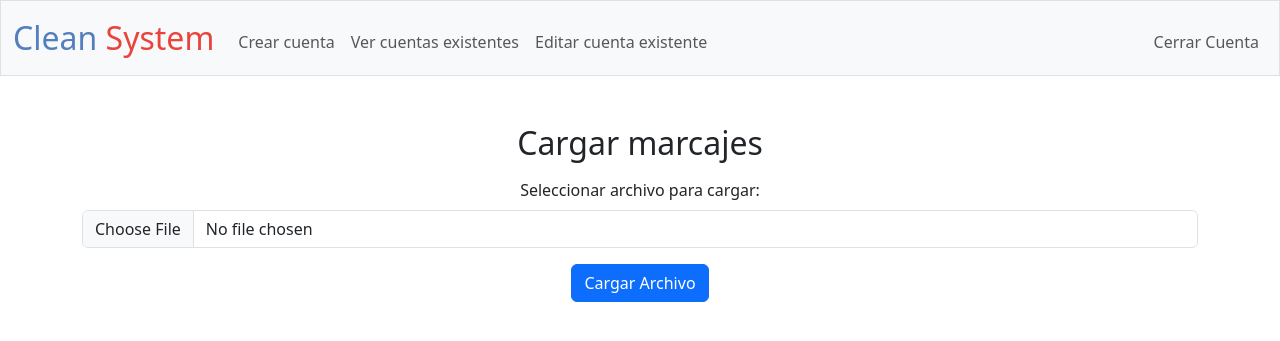
After one commit to Sady-Guzman/ISW2_Proyecto_Asistencias, a Flask app: page /cargar in a window 1280 px wide. The commit adds this page. Shown: the top 341 px of the page. Run offline with Flask 3, Linux system fonts and the light colour scheme; the visitor is signed in with stand-in values (Sample User, id 1).

Commit message:
agrega esqueleto modulo carga, y logo programa

```diff
--- a/app.py
+++ b/app.py
@@ -2,6 +2,7 @@ from flask import Flask, render_template
 from flask_session import Session
 from session_routes import app as session_routes
 from manejo_cuentas import app as manejo_cuentas
+from carga_archivo import app as carga_archivo
 
 app = Flask(__name__)
 
@@ -20,12 +21,14 @@ def after_request(response):
 
 @app.route("/")
 def index():
-    """Show portfolio of stocks"""
-    return render_template("apology.html")
+    """Show index"""
+    # Dejar vacio o poner informacin?
+    return render_template("index.html")
 
 # Import other apps (blueprints)
 app.register_blueprint(session_routes)
 app.register_blueprint(manejo_cuentas)
+app.register_blueprint(carga_archivo)
 
 if __name__ == "__main__":
     app.run()
--- /dev/null
+++ b/carga_archivo.py
@@ -0,0 +1,20 @@
+from flask import Flask, render_template, request, session, flash, redirect
+from helpers import user_login_required
+from werkzeug.security import generate_password_hash
+
+from flask import Blueprint, render_template, request, session, redirect, flash
+
+app = Blueprint('carga_archivo', __name__)
+
+@app.route("/cargar", methods=["GET", "POST"])
+@user_login_required
+def carga_archivo():
+    """Usuario sube archivo de marcajes al sistema"""
+
+    if request.method == "GET":
+        # Solo carga html
+        return render_template("carga.html")
+    else:
+        # Aun no se hace nada
+        # return redirect("/")
+        return render_template("apology.html")
--- /dev/null
+++ b/templates/carga.html
@@ -0,0 +1,24 @@
+{% extends "layout.html" %}
+
+{% block title %}
+    Carga
+{% endblock %}
+
+{% block main %}
+    <form action="/cargar" method="post" enctype="multipart/form-data">
+        <div class="mb-3">
+            <h2>Cargar marcajes</h2>
+        </div>
+
+        <!-- File input field -->
+        <div class="mb-3">
+            <label for="formFile" class="form-label">Seleccionar archivo para cargar:</label>
+            <input class="form-control" type="file" id="formFile" name="file">
+        </div>
+
+        <!-- Submit button -->
+        <div class="mb-3">
+            <button class="btn btn-primary" type="submit">Cargar Archivo</button>
+        </div>
+    </form>
+{% endblock %}
--- a/templates/layout.html
+++ b/templates/layout.html
@@ -39,8 +39,8 @@
                         {% else %}
                             <!-- <li class="nav-item"><a class="nav-link" href="/quote">Quote</a></li>
                             <li class="nav-item"><a class="nav-link" href="/buy">Buy</a></li>
-                            <li class="nav-item"><a class="nav-link" href="/sell">Sell</a></li>
-                            <li class="nav-item"><a class="nav-link" href="/history">Ver si se dejan estos navI's</a></li> -->
+                            <!-- <li class="nav-item"><a class="nav-link" href="/sell">Sell</a></li> -->
+                            <li class="nav-item"><a class="nav-link" href="/cargar">Cargar archivo marcajes</a></li>
                         {% endif %}
                         </ul>
                         <ul class="navbar-nav ms-auto mt-2">
```
Also changed, not shown: templates/index.html (added, +9 -0 lines), static/CleanSystem_logo.png (added).
